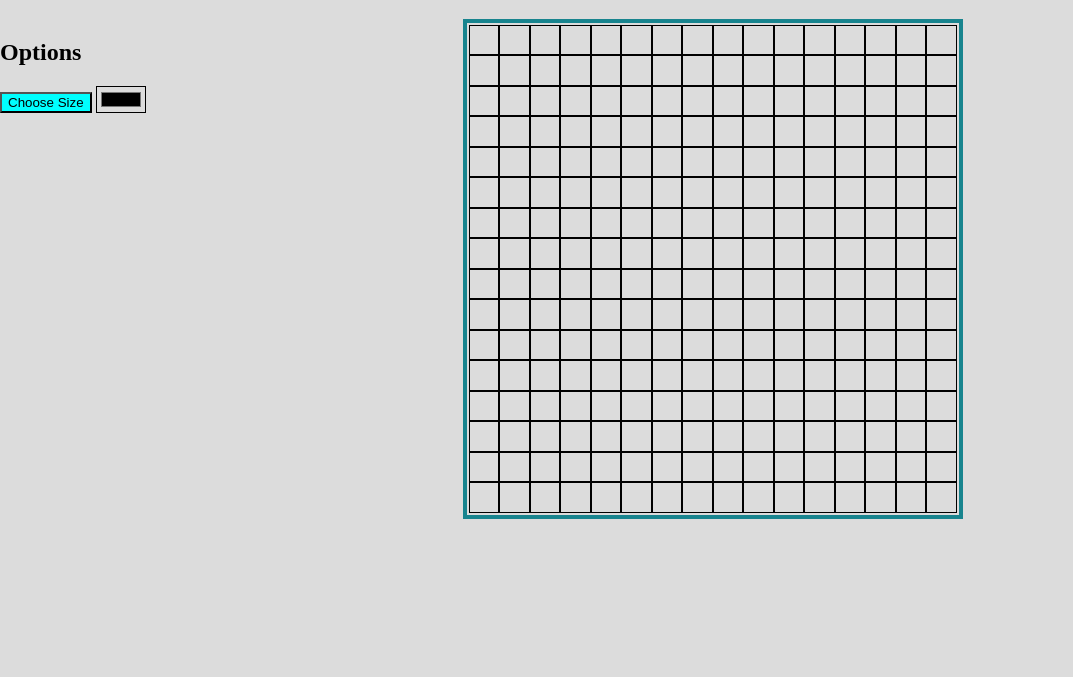
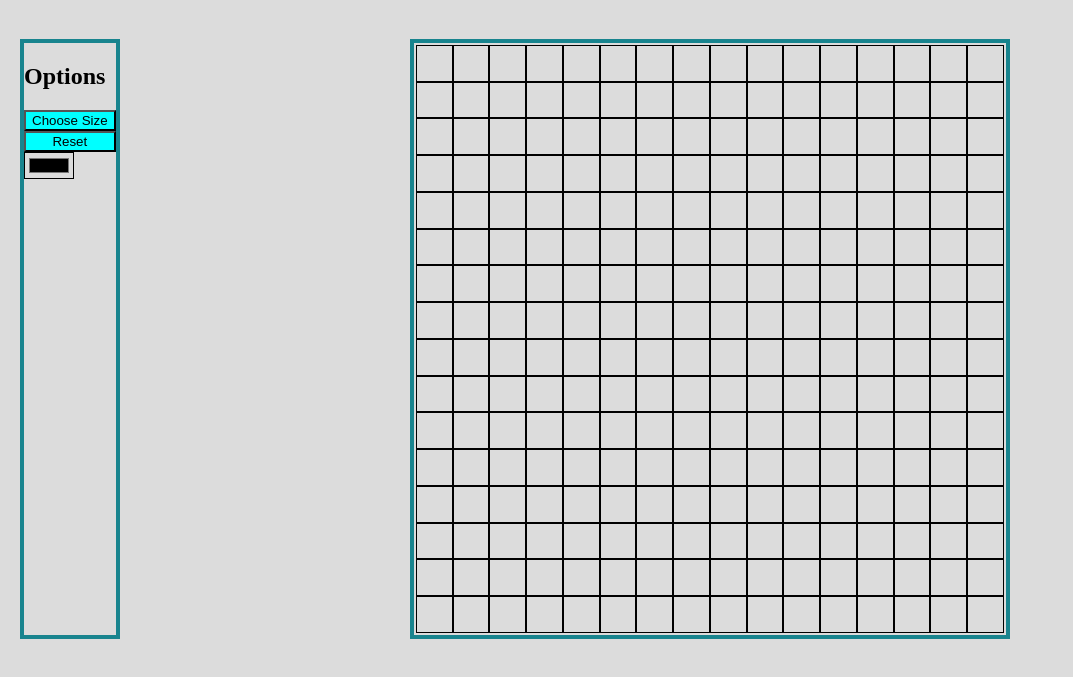
Before and after one commit to mauroagustin99/etch-a-sketch-project, a plain HTML site: page index.html in a window 1280 px wide. Shown: the part 61-738 px from the top of the page, without its empty margins (0-1073 px from the left). Drawn offline with Linux system fonts and the light colour scheme.

Commit message:
-Add Reset Button -Change some visual styles

```diff
--- a/index.html
+++ b/index.html
@@ -11,7 +11,8 @@
     <section class="playground">
       <section class="control-panel">
         <h2>Options</h2>
-        <button class="btn-size">Choose Size</button>
+        <button class="btn size">Choose Size</button>
+        <button class="btn reset">Reset</button>
         <input id="color-picker" type="color" value="#0000000" />
       </section>
       <section class="board"></section>
--- a/script.js
+++ b/script.js
@@ -1,7 +1,8 @@
-const btn_size = document.querySelector('.btn-size');
+const btn_size = document.querySelector('.size');
 const container = document.querySelector('.board');
+const btn_reset = document.querySelector('.reset');
 let colorPicker = document.querySelector('#color-picker');
-
+let currentSize = 16;
 function createRow() {
   const row = document.createElement('div');
   row.classList.add('row');
@@ -48,6 +49,7 @@ function playground(size) {
       addDrawingListeners(square, isDrawing);
     }
   }
+  currentSize = size;
 }
 
 btn_size.onclick = function () {
@@ -60,4 +62,8 @@ btn_size.onclick = function () {
   }
 };
 
+btn_reset.onclick = function () {
+  playground(currentSize);
+};
+
 playground(16); //Initialize
--- a/style.css
+++ b/style.css
@@ -15,12 +15,15 @@ h1{
     text-align: center;
 }
 .playground{
-    display: flex;
+display:flex;
+align-items: center;
+justify-content: space-around;
 
 }
 .board{
-    width: 500px;
-    height: 500px;
+    min-width: 600px;
+    max-width: 600px;
+    height: 600px;
     margin: 0 auto; /*Centered Board*/
 
     display: flex;
@@ -28,7 +31,13 @@ h1{
     border: 4px solid #18848e;
     padding: 2px;
 }
-
+.control-panel{
+    border: 4px solid #18848e;
+    height: 600px;
+    margin: 20px;
+    display: flex;
+    flex-direction: column;
+}
 .row{
  display: flex;
  flex-wrap: nowrap;
@@ -40,6 +49,6 @@ h1{
     width: 100%
 }
 
-.btn-size{
+.btn{
     background-color: aqua;
 }
```
